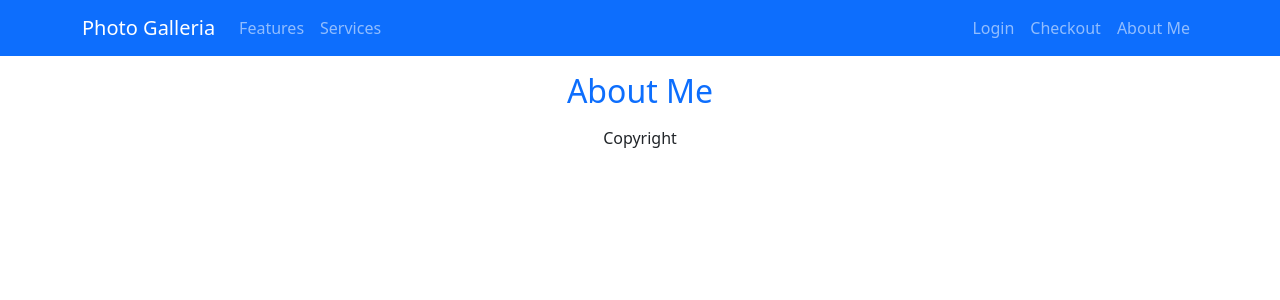
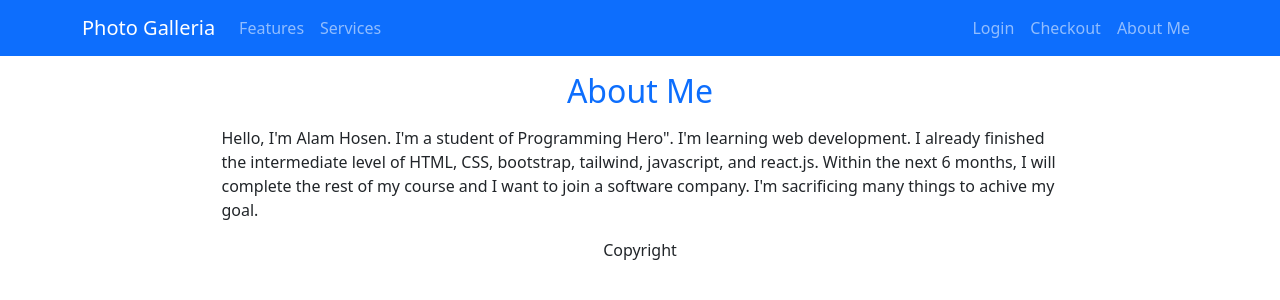
Before and after one commit to alamhosen/-independent-service-provider, a React (Create React App) app: page /about in a window 1280 px wide. Shown: the top 300 px of the page. Built offline with nearby package versions, Linux system fonts and the light colour scheme; no server answers.

Commit message:
about me page added

```diff
--- a/src/pages/AboutMe/AboutMe.js
+++ b/src/pages/AboutMe/AboutMe.js
@@ -2,8 +2,9 @@ import React from 'react';
 
 const AboutMe = () => {
     return (
-        <div>
+        <div className='container'>
             <h2 className='text-center text-primary my-3'>About Me</h2>
+            <p className='w-75 mx-auto'>Hello, I'm Alam Hosen. I'm a student of Programming Hero". I'm learning web development. I already finished the intermediate level of HTML, CSS, bootstrap, tailwind, javascript, and react.js. Within the next 6 months, I will complete the rest of my course and I want to join a software company. I'm sacrificing many things to achive my goal.</p>
         </div>
     );
 };
```
